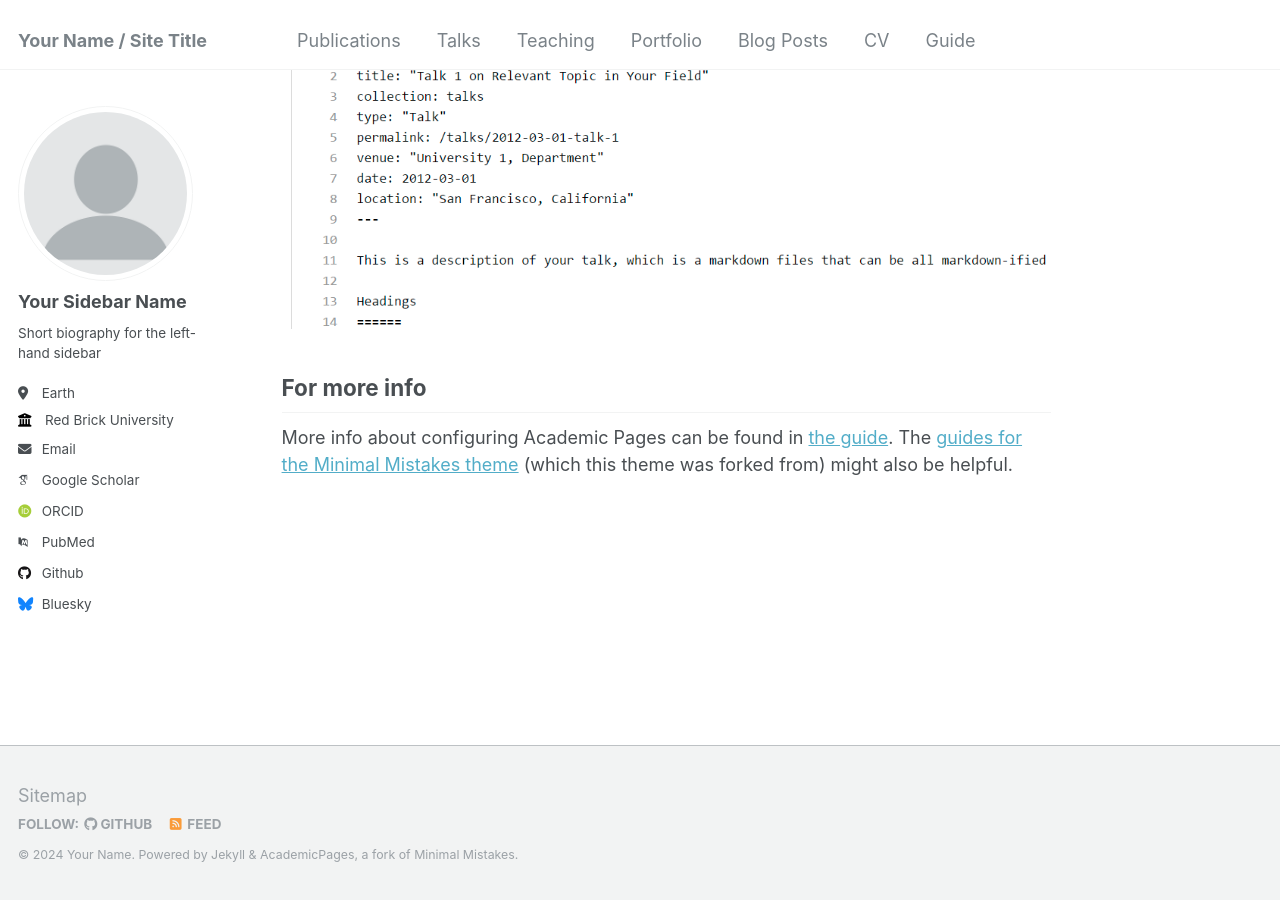
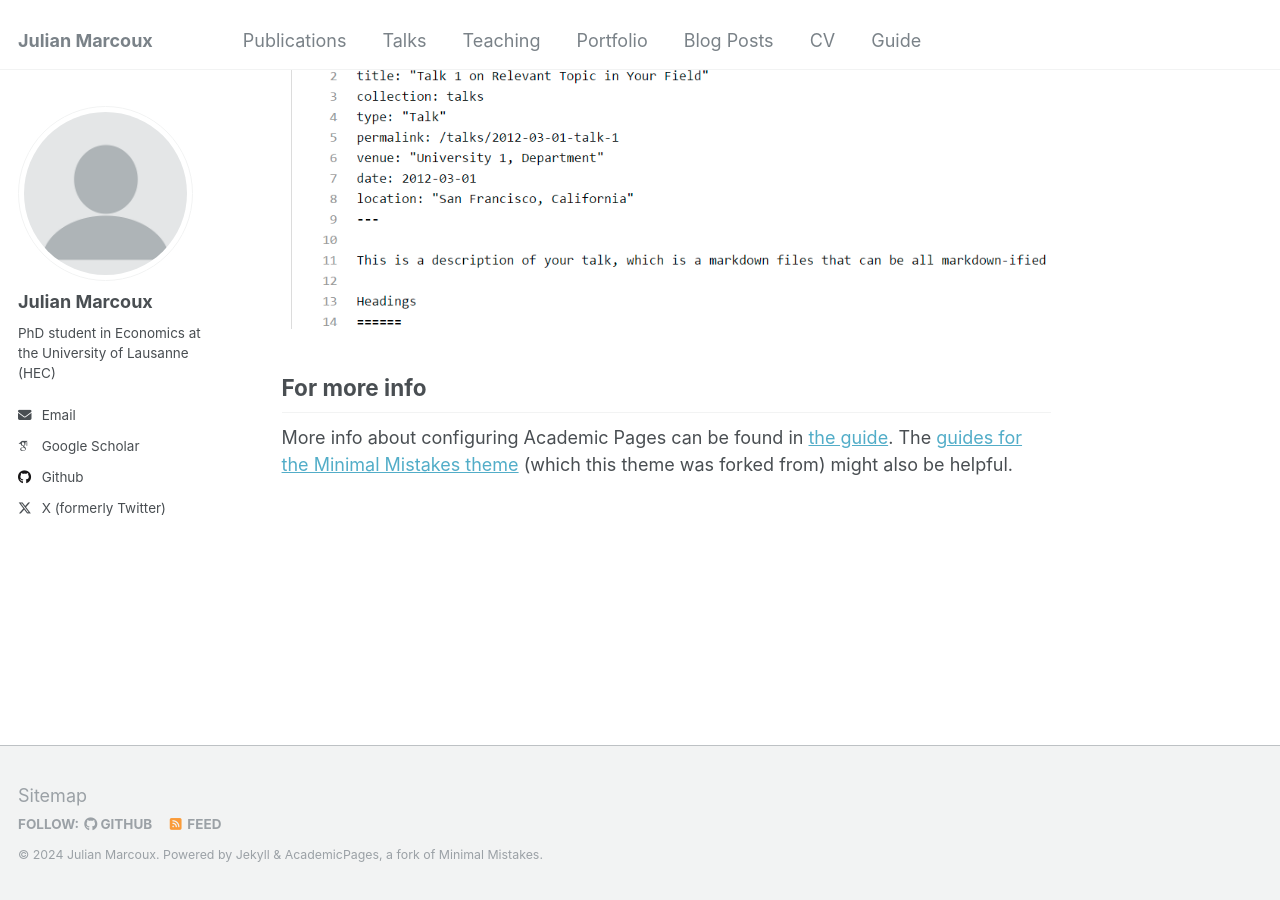
Before and after one commit to julianmarcoux/julianmarcoux.github.io, a Jekyll site: the page built from _pages/about.md, in a window 1280 px wide and 900 px high, scrolled down 2660 px. Built offline with Jekyll 4.4.1, drawn with Linux system fonts in a browser that asks for light colours; some web fonts are replaced.

Commit message:
Add basic info front page _config.yml

```diff
--- a/_config.yml
+++ b/_config.yml
@@ -8,13 +8,13 @@
 
 # Basic Site Settings
 locale                   : "en-US"
-title                    : "Your Name / Site Title"
+title                    : "Julian Marcoux"
 title_separator          : "-"
-name                     : &name "Your Name"
-description              : &description "personal description"
-url                      : https://academicpages.github.io # the base hostname & protocol for your site e.g. "https://mmistakes.github.io"
+name                     : &name "Julian Marcoux"
+description              : &description ""
+url                      : https://julianmarcoux.github.io # the base hostname & protocol for your site e.g. "https://mmistakes.github.io"
 baseurl                  : "" # the subpath of your site, e.g. "/blog"
-repository               : "academicpages/academicpages.github.io"
+repository               : "julianmarcoux/julianmarcoux.github.io"
 
 # Site Author - The following control what appear as part of the author content on the side bar.
 #               If a field is blank the icon and link will not appear, otherwise it will be shown.
@@ -22,33 +22,33 @@ repository               : "academicpages/academicpages.github.io"
 author:
   # Biographic information
   avatar           : "profile.png"
-  name             : "Your Sidebar Name"
+  name             : "Julian Marcoux"
   pronouns         : # example: "she/her"
-  bio              : "Short biography for the left-hand sidebar"
-  location         : "Earth"
-  employer         : "Red Brick University"
+  bio              : "PhD student in Economics at the University of Lausanne (HEC)"
+  location         : #"Earth"
+  employer         : #"Red Brick University"
   uri              : # URL
-  email            : "none@example.org"
+  email            : "julian.marcoux@unil.ch"
 
   # Academic websites
   arxiv            : # URL - Update with the correct link to your profile
-  googlescholar    : "https://scholar.google.com/citations?user=PS_CX0AAAAAJ"
+  googlescholar    : "https://scholar.google.com/citations?user=JlKL1joAAAAJ&hl=fr"
   impactstory      : # URL
-  orcid            : "http://orcid.org/yourorcidurl"
+  orcid            : #"http://orcid.org/yourorcidurl"
   semantic         : # URL
-  pubmed           : "https://www.ncbi.nlm.nih.gov/pubmed/?term=john+snow"
+  pubmed           : #"https://www.ncbi.nlm.nih.gov/pubmed/?term=john+snow"
   researchgate     : # URL
 
   # Repositories and software development
   bitbucket        : # Username - Update with your username on the site
   codepen          : # Username
   dribbble         : # Username
-  github           : "academicpages"
+  github           : "julianmarcoux"
   kaggle           : # Username
   stackoverflow    : # User number or user number and name (i.e., use "1" or "1/jeff-atwood")
 
   # Social media
-  bluesky          : "bsky.app" # Replace this with you Bluesky username
+  bluesky          : #"bsky.app" # Replace this with you Bluesky username
   facebook         : # Username
   flickr           : # Username
   foursquare       : # Username
@@ -65,7 +65,7 @@ author:
   steam            : # Username
   telegram         : # URL
   tumblr           : # Username
-  twitter          : # Username for X / Twitter
+  twitter          : "Julian_mrcx"
   vine             : # Username
   weibo            : # Username
   wikipedia        : # Username
```
